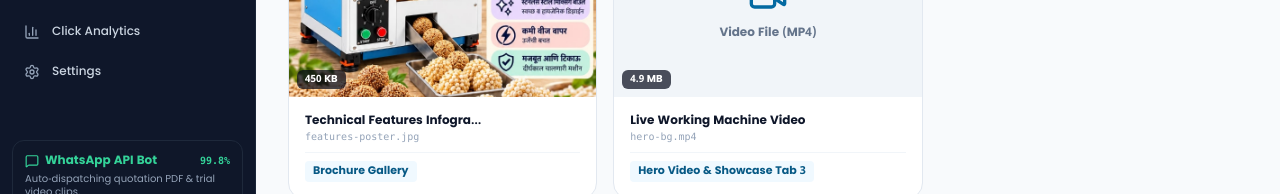
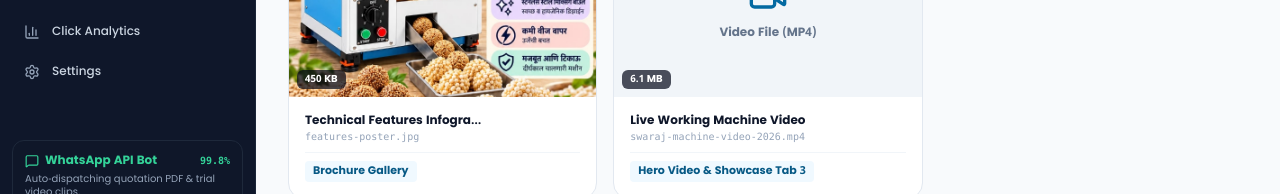
Before and after one commit to Jaydippawar25/swarajmachine-, a React (Vite) app: page /admin/media in a window 1280 px wide. Shown: the part 522-716 px from the top of the page. Built offline with nearby package versions, Linux system fonts and the light colour scheme; no server answers; the database is empty; sample sign-in values are in the browser's storage.

Commit message:
fix(media): replace hero-bg.mp4 with swaraj-machine-video-2026.mp4 to bust cache

```diff
--- a/src/admin/pages/MediaLibrary.jsx
+++ b/src/admin/pages/MediaLibrary.jsx
@@ -12,7 +12,7 @@ const INITIAL_MEDIA = [
   { id: 'm-2', name: 'machine-laddu-tray.jpg', title: 'Laddu Tray Model View', type: 'image', size: '385 KB', url: machineTray, assignedTo: 'Showcase Tab 1' },
   { id: 'm-3', name: 'comparison-poster.jpg', title: 'Commercial Comparison Poster', type: 'image', size: '362 KB', url: comparisonPoster, assignedTo: 'Brochure Gallery' },
   { id: 'm-4', name: 'features-poster.jpg', title: 'Technical Features Infographic', type: 'image', size: '450 KB', url: featuresPoster, assignedTo: 'Brochure Gallery' },
-  { id: 'm-5', name: 'hero-bg.mp4', title: 'Live Working Machine Video', type: 'video', size: '4.9 MB', url: '', assignedTo: 'Hero Video & Showcase Tab 3' }
+  { id: 'm-5', name: 'swaraj-machine-video-2026.mp4', title: 'Live Working Machine Video', type: 'video', size: '6.1 MB', url: '', assignedTo: 'Hero Video & Showcase Tab 3' }
 ];
 
 export default function MediaLibrary() {
--- a/src/components/Hero.jsx
+++ b/src/components/Hero.jsx
@@ -1,6 +1,6 @@
 import React, { useState, useRef } from 'react';
 import { Volume2, VolumeX, ChevronDown, Award } from 'lucide-react';
-import heroBgVideo from '../assets/hero-bg.mp4';
+import heroBgVideo from '../assets/swaraj-machine-video-2026.mp4';
 
 export default function Hero({ t, lang }) {
   const [isMuted, setIsMuted] = useState(true);
@@ -18,6 +18,7 @@ export default function Hero({ t, lang }) {
       {/* Background Video Player - 100% Crisp & Unobstructed */}
       <div className="absolute inset-0 overflow-hidden pointer-events-none">
         <video
+          key={heroBgVideo}
           ref={videoRef}
           autoPlay
           loop
@@ -27,7 +28,7 @@ export default function Hero({ t, lang }) {
           className="w-full h-full object-cover object-center"
         >
           <source src={heroBgVideo} type="video/mp4" />
-          <source src="/videos/hero-bg.mp4" type="video/mp4" />
+          <source src="/videos/swaraj-machine-video-2026.mp4?v=2026" type="video/mp4" />
         </video>
       </div>
 
--- a/src/components/MachineOverview.jsx
+++ b/src/components/MachineOverview.jsx
@@ -2,7 +2,7 @@ import React, { useState } from 'react';
 import { Calculator, ShieldCheck, Zap, Award, Sparkles, Play, Image as ImageIcon } from 'lucide-react';
 import WhatsAppIcon from './WhatsAppIcon';
 import machineImg from '../assets/machine-main.jpg';
-import heroBgVideo from '../assets/hero-bg.mp4';
+import heroBgVideo from '../assets/swaraj-machine-video-2026.mp4';
 
 export default function MachineOverview({ t, lang, onOpenQuote }) {
   const [activeMedia, setActiveMedia] = useState('photo');
@@ -129,6 +129,7 @@ export default function MachineOverview({ t, lang, onOpenQuote }) {
                 ) : (
                   <div className="relative w-full aspect-[4/3] rounded-2xl overflow-hidden bg-slate-950 flex items-center justify-center">
                     <video
+                      key={heroBgVideo}
                       autoPlay
                       loop
                       controls
@@ -136,7 +137,7 @@ export default function MachineOverview({ t, lang, onOpenQuote }) {
                       className="w-full h-full object-cover rounded-2xl"
                     >
                       <source src={heroBgVideo} type="video/mp4" />
-                      <source src="/videos/hero-bg.mp4" type="video/mp4" />
+                      <source src="/videos/swaraj-machine-video-2026.mp4?v=2026" type="video/mp4" />
                     </video>
                   </div>
                 )}
--- a/src/components/MachineShowcase.jsx
+++ b/src/components/MachineShowcase.jsx
@@ -15,7 +15,7 @@ import {
 import WhatsAppIcon from './WhatsAppIcon';
 import machineTrayImg from '../assets/machine-laddu-tray.jpg';
 import machineMainImg from '../assets/machine-main.jpg';
-import machineVideo from '../assets/hero-bg.mp4';
+import machineVideo from '../assets/swaraj-machine-video-2026.mp4';
 
 function AnimatedCounter({ target, suffix = '', duration = 1200 }) {
   const [val, setVal] = useState(0);
@@ -293,6 +293,7 @@ export default function MachineShowcase({ t, lang, onOpenQuote, specs, settings
 
                 {activeMedia === 'video' && (
                   <video
+                    key={machineVideo}
                     autoPlay
                     loop
                     controls
@@ -300,7 +301,7 @@ export default function MachineShowcase({ t, lang, onOpenQuote, specs, settings
                     className="w-full h-full object-cover rounded-2xl"
                   >
                     <source src={machineVideo} type="video/mp4" />
-                    <source src="/videos/hero-bg.mp4" type="video/mp4" />
+                    <source src="/videos/swaraj-machine-video-2026.mp4?v=2026" type="video/mp4" />
                   </video>
                 )}
 
```
Also changed, not shown: 2 other files (tests, documents, lock files or other folders).
